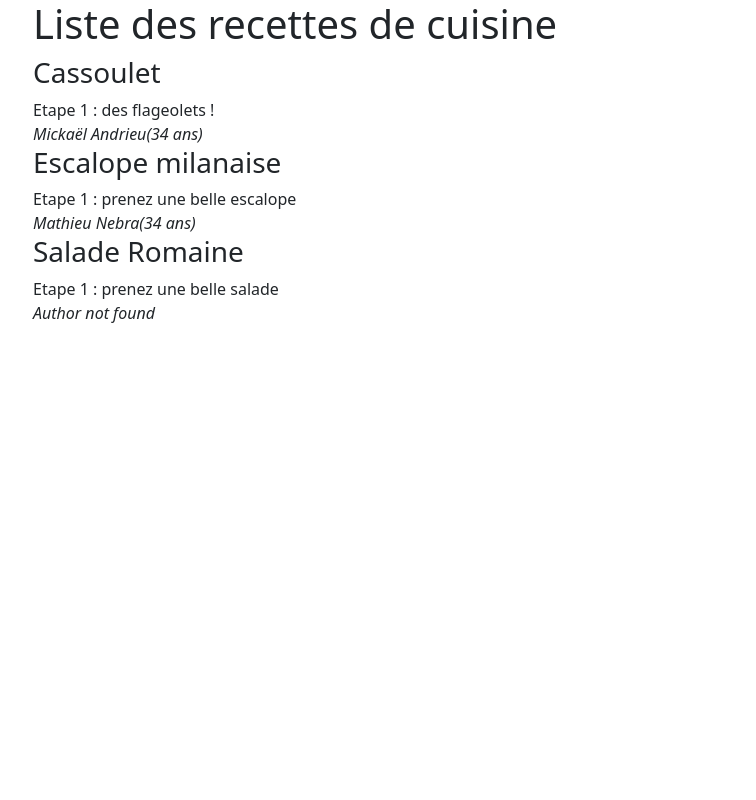
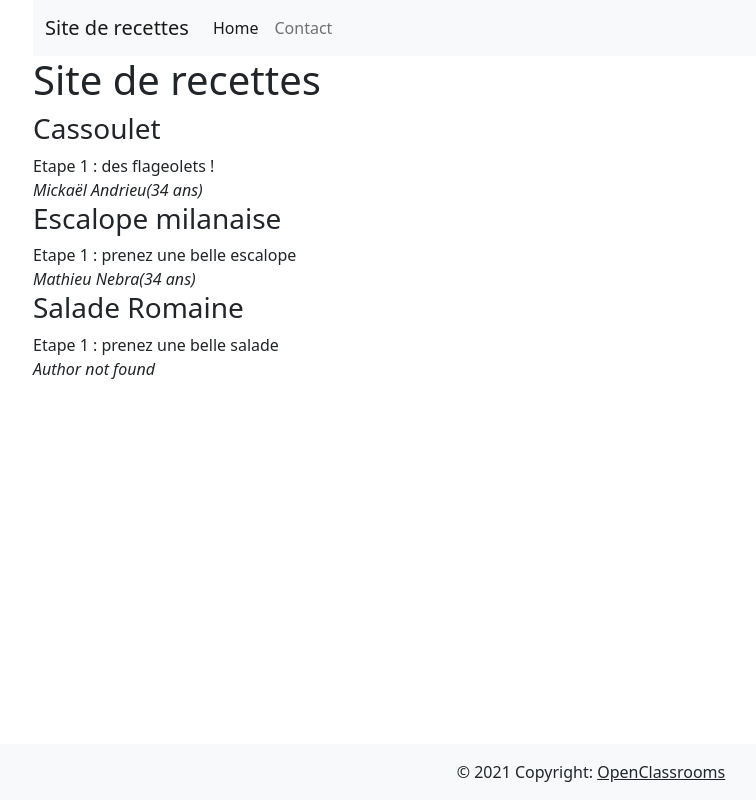
Before and after one commit to JingFERMENT/partage_de_recettes, a PHP site: page / in a window 1280 px wide. Shown: the whole page, without its empty margins (49-805 px from the left). Run offline with PHP 8.4, Linux system fonts and the light colour scheme.

Commit message:
add inclure for several pages

```diff
--- /dev/null
+++ b/footer.php
@@ -0,0 +1,6 @@
+<footer class="bg-light text-center text-lg-start mt-auto">
+    <div class="text-center p-3">
+        © 2021 Copyright:
+        <a class="text-dark" href="https://openclassrooms.com/">OpenClassrooms</a>
+    </div>
+</footer>
--- /dev/null
+++ b/header.php
@@ -0,0 +1,19 @@
+<!-- header.php -->
+<nav class="navbar navbar-expand-lg navbar-light bg-light">
+        <div class="container-fluid">
+            <a class="navbar-brand" href="index.php">Site de recettes</a>
+            <button class="navbar-toggler" type="button" data-bs-toggle="collapse" data-bs-target="#navbarSupportedContent" aria-controls="navbarSupportedContent" aria-expanded="false" aria-label="Toggle navigation">
+                <span class="navbar-toggler-icon"></span>
+            </button>
+            <div class="collapse navbar-collapse" id="navbarSupportedContent">
+                <ul class="navbar-nav me-auto mb-2 mb-lg-0">
+                    <li class="nav-item">
+                        <a class="nav-link active" aria-current="page" href="index.php">Home</a>
+                    </li>
+                    <li class="nav-item">
+                        <a class="nav-link" href="contact.php">Contact</a>
+                    </li>
+                </ul>
+            </div>
+        </div>
+    </nav>
--- a/index.php
+++ b/index.php
@@ -1,96 +1,52 @@
 <?php
-$users = [
-    [
-        'full_name' => 'Mickaël Andrieu',
-        'email' => 'mickael.andrieu@exemple.com',
-        'age' => 34,
-    ],
-    [
-        'full_name' => 'Mathieu Nebra',
-        'email' => 'mathieu.nebra@exemple.com',
-        'age' => 34,
-    ],
-    [
-        'full_name' => 'Laurène Castor',
-        'email' => 'laurene.castor@exemple.com',
-        'age' => 28,
-    ],
-];
+require_once(__DIR__ . '/variables.php');
+require_once(__DIR__ . '/functions.php');
 
-$recipes = [
-    [
-        'title' => 'Cassoulet',
-        'recipe' => 'Etape 1 : des flageolets !',
-        'author' => 'mickael.andrieu@exemple.com',
-        'is_enabled' => true,
-    ],
-    [
-        'title' => 'Couscous',
-        'recipe' => 'Etape 1 : de la semoule',
-        'author' => 'mickael.andrieu@exemple.com',
-        'is_enabled' => false,
-    ],
-    [
-        'title' => 'Escalope milanaise',
-        'recipe' => 'Etape 1 : prenez une belle escalope',
-        'author' => 'mathieu.nebra@exemple.com',
-        'is_enabled' => true,
-    ],
-    [
-        'title' => 'Salade Romaine',
-        'recipe' => 'Etape 1 : prenez une belle salade',
-        'author' => 'lorene.castor@exemple.com',
-        'is_enabled' => true,
-    ],
-];
-
-function displayAuthor(string $authorEmail, array $users): string
-    {
-        //var_dump($authorEmail); die();
-        foreach($users as $user) {
-            if ($authorEmail === $user['email']) {
-                return $user['full_name'] . '(' . $user['age'] . ' ans)';
-            }
-        }
-
-        return 'Author not found';
-    }
-function isValidRecipe(array $recipe): bool
-    {
-        return $recipe['is_enabled'];
-    }
-function getRecipes(array $recipes) : array
-    {
-        $valid_recipes = [];
-        foreach($recipes as $recipe) {
-            if (isValidRecipe($recipe)) {
-                $valid_recipes[] = $recipe;
-            }
-        }
-    return $valid_recipes;
-}
 ?>
 
 <!DOCTYPE html>
 <html lang="en">
+
 <head>
-    <title>Recettes de cuisine : Erreur(</title>
-    <link
-href="https://cdn.jsdelivr.net/npm/bootstrap@5.0.2/dist/css/bootstrap.min.css"
-rel="stylesheet"
->
+    <meta charset="UTF-8">
+    <meta http-equiv="X-UA-Compatible" content="IE=edge">
+    <meta name="viewport" content="width=device-width, initial-scale=1.0">
+    <title>Site de recettes - Page d'accueil</title>
+    <link href="https://cdn.jsdelivr.net/npm/bootstrap@5.0.2/dist/css/bootstrap.min.css" rel="stylesheet">
 </head>
 
-<body>
+<?php
+require_once(__DIR__ . '/variables.php');
+require_once(__DIR__ . '/functions.php');
+?>
+<!DOCTYPE html>
+<html>
+
+
+<head>
+    <meta charset="UTF-8">
+    <meta http-equiv="X-UA-Compatible" content="IE=edge">
+    <meta name="viewport" content="width=device-width, initial-scale=1.0">
+    <title>Site de recettes - Page d'accueil</title>
+    <link href="https://cdn.jsdelivr.net/npm/bootstrap@5.0.2/dist/css/bootstrap.min.css" rel="stylesheet">
+</head>
+
+
+<body class="d-flex flex-column min-vh-100">
     <div class="container">
-        <h1>Liste des recettes de cuisine</h1>
-        <?php foreach(getRecipes($recipes) as $recipe) : ?>
-        <article>
-            <h3><?php echo($recipe['title']); ?></h3>
-            <div><?php echo($recipe['recipe']); ?></div>
-            <i><?php echo(displayAuthor($recipe['author'], $users)); ?></i>
-        </article>
+        <!-- inclusion de l'entête du site -->
+        <?php require_once(__DIR__ . '/header.php'); ?>
+        <h1>Site de recettes</h1>
+        <?php foreach (getRecipes($recipes) as $recipe) : ?>
+            <article>
+                <h3><?php echo $recipe['title']; ?></h3>
+                <div><?php echo $recipe['recipe']; ?></div>
+                <i><?php echo displayAuthor($recipe['author'], $users); ?></i>
+            </article>
         <?php endforeach ?>
     </div>
+    <!-- inclusion du bas de page du site -->
+    <?php require_once(__DIR__ . '/footer.php'); ?>
 </body>
+
 </html>
--- /dev/null
+++ b/variables.php
@@ -0,0 +1,20 @@
+<?php
+$users = [
+    [
+        'full_name' => 'Mickaël Andrieu',
+        'email' => 'mickael.andrieu@exemple.com',
+        'age' => 34,
+    ],
+    [
+        'full_name' => 'Mathieu Nebra',
+        'email' => 'mathieu.nebra@exemple.com',
+        'age' => 34,
+    ],
+    [
+        'full_name' => 'Laurène Castor',
+        'email' => 'laurene.castor@exemple.com',
+        'age' => 28,
+    ],
+];
+
+?>
```
Also changed, not shown: contact.php (added, +38 -0 lines), functions.php (added, +54 -0 lines).
